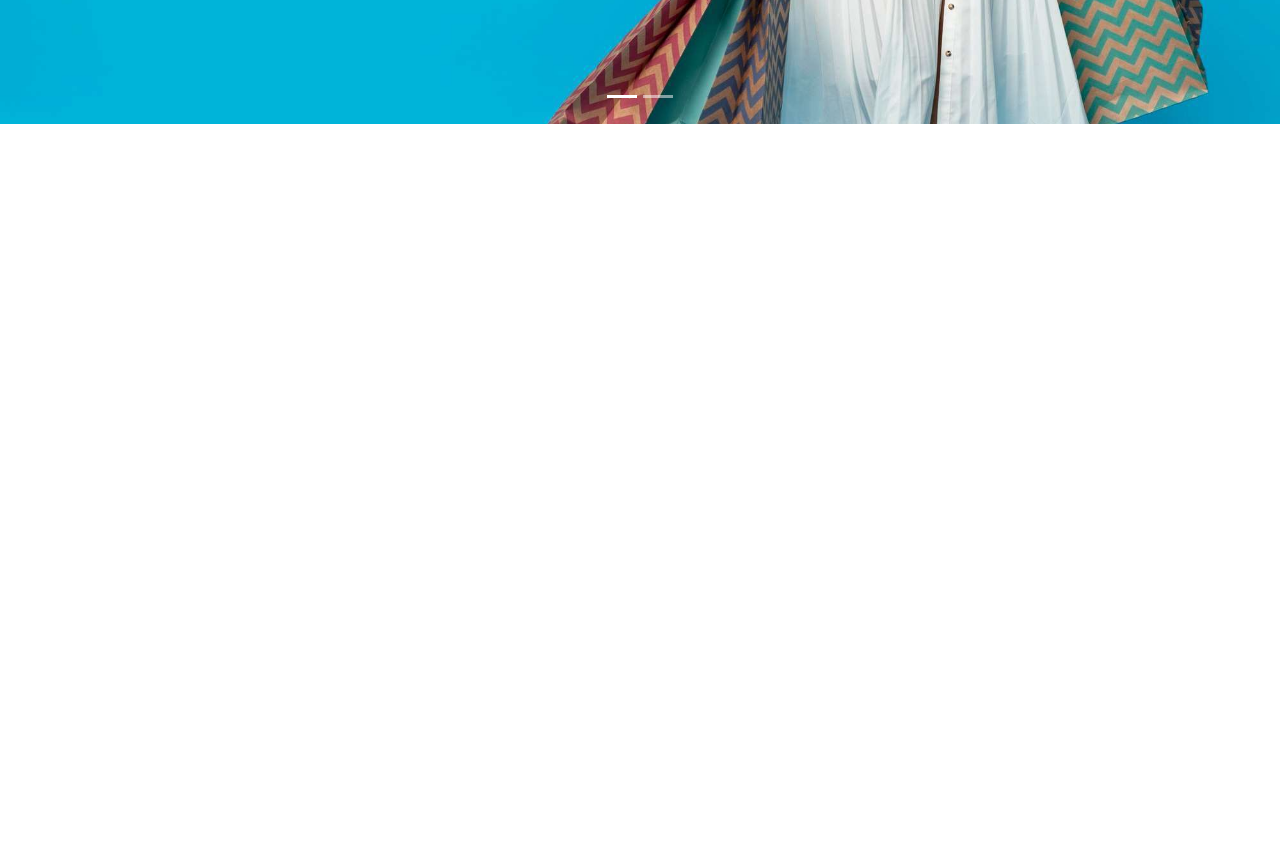
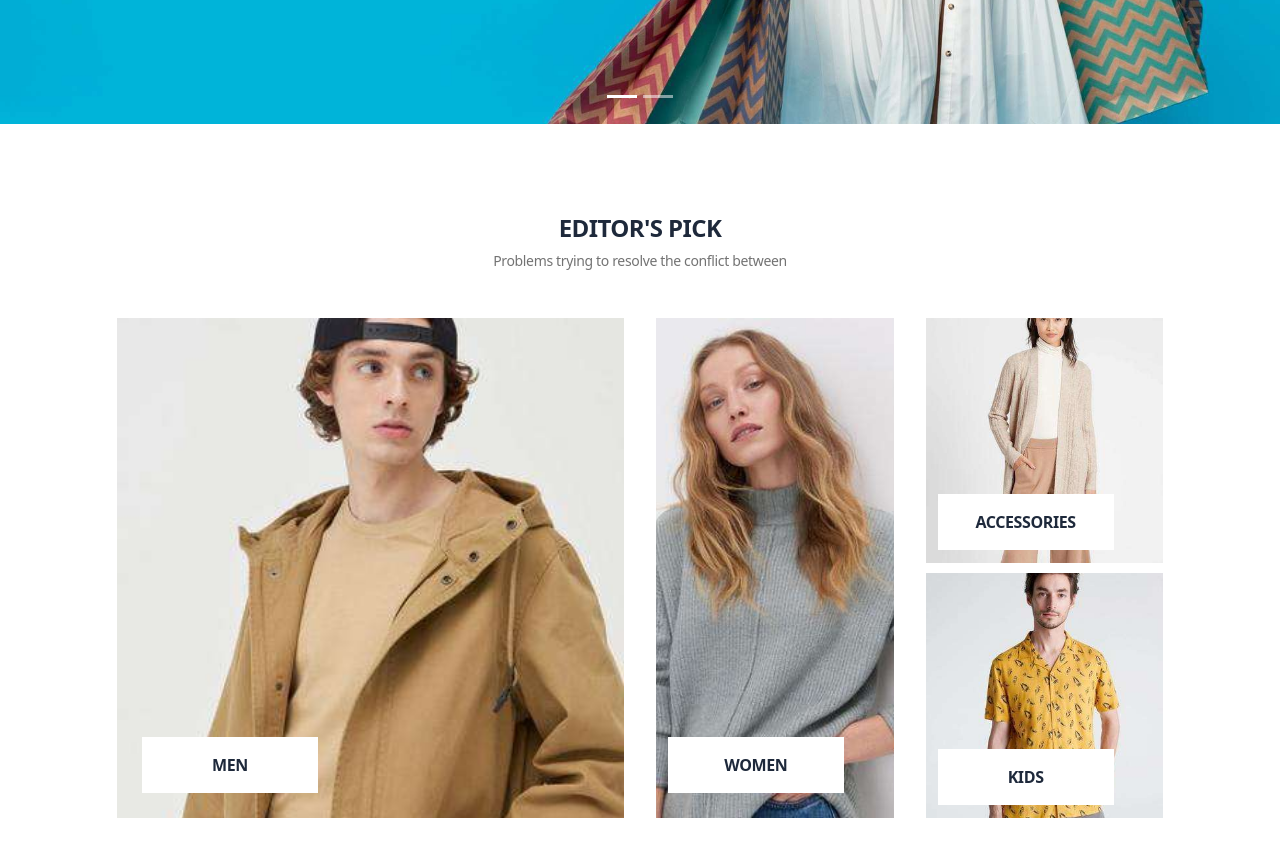
Before and after one commit to malidegirmenci/ReaCommerce-Frontend, a React (Vite) app: page / in a window 1280 px wide. Shown: the part 780-1636 px from the top of the page. Before the commit the page ends 904 px from the top, so only its background shows below. Built offline with nearby package versions, Linux system fonts and the light colour scheme.

Commit message:
created and imported recomended products comp

```diff
--- /dev/null
+++ b/src/components/RecomendedProducts.jsx
@@ -0,0 +1,33 @@
+import { Images } from '../assets/Images';
+export default function RecomendedProducts() {
+    return (
+        <div className="py-20 gap-12 items-center w-full flex-col inline-flex ">
+            <div className='text-center flex flex-col'>
+                <h2 className="text-slate-800 text-2xl font-bold leading-loose tracking-tight">EDITOR&#39;S PICK</h2>
+                <p className="text-neutral-500 text-sm font-normal leading-tight tracking-tight">Problems trying to resolve the conflict between </p>
+            </div>
+            <div className="flex gap-8 ">
+                <div className='w-[50%] h-[500px] relative'>
+                    <img src={Images.recomendedProducts.men} className='w-full h-full object-cover ' />
+                    <button className=' absolute bottom-[5%] left-[5%] w-44 text-slate-800 text-base font-bold leading-normal tracking-tight py-3 bg-white'>MEN</button>
+                </div>
+                <div className='w-[50%] flex gap-8 h-[500px]'>
+                    <div className='w-[50%] relative'>
+                        <img src={Images.recomendedProducts.women} className='w-full h-full object-cover' />
+                        <button className=' absolute bottom-[5%] left-[5%] w-44 text-slate-800 text-base font-bold leading-normal tracking-tight py-3 bg-white'>WOMEN</button>
+                    </div>
+                    <div className='w-[50%] flex flex-col gap-[2%]'>
+                        <div className='w-full h-[49%] relative'>
+                            <img src={Images.recomendedProducts.accessories} className='w-full h-full object-cover' />
+                            <button className=' absolute bottom-[5%] left-[5%] w-44 text-slate-800 text-base font-bold leading-normal tracking-tight py-3 bg-white'>ACCESSORIES</button>
+                        </div>
+                        <div className='w-full h-[49%] relative'>
+                            <img src={Images.recomendedProducts.kids} className='w-full h-full object-cover ' />
+                            <button className=' absolute bottom-[5%] left-[5%] w-44 text-slate-800 text-base font-bold leading-normal tracking-tight py-3 bg-white'>KIDS</button>
+                        </div>
+                    </div>
+                </div>
+            </div>
+        </div>
+    )
+}
--- a/src/pages/Home.jsx
+++ b/src/pages/Home.jsx
@@ -1,7 +1,11 @@
 import Hero from '../components/Hero';
+import RecomendedProducts from '../components/RecomendedProducts';
 
-export default function Home(){
-    return(
-        <Hero/>
+export default function Home() {
+    return (
+        <>
+            <Hero />
+            <RecomendedProducts />
+        </>
     )
 }
```
